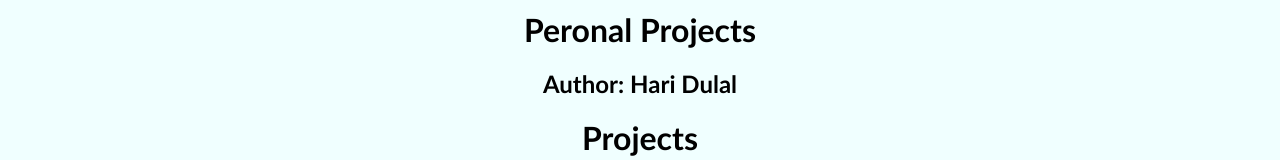
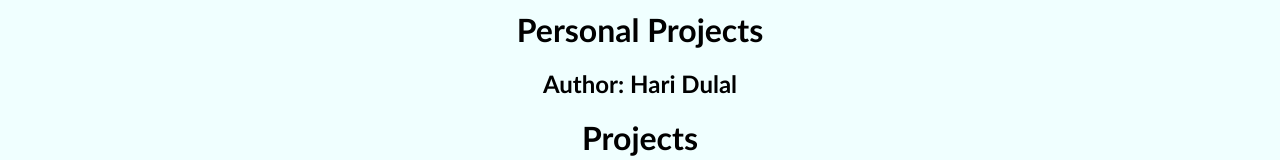
Before and after one commit to haridulal1000/Leapfrog-assignments, a plain HTML site: page index.html in a window 1280 px wide. Shown: the top 160 px of the page. Drawn offline with Linux system fonts and the light colour scheme.

Commit message:
Update index.html

```diff
--- a/index.html
+++ b/index.html
@@ -13,7 +13,7 @@
 <body>
     <div class='main'>
         <div class="intro">
-            <h1>Peronal Projects</h1>
+            <h1>Personal Projects</h1>
             <h2>Author: Hari Dulal</h2>
 
 
```
